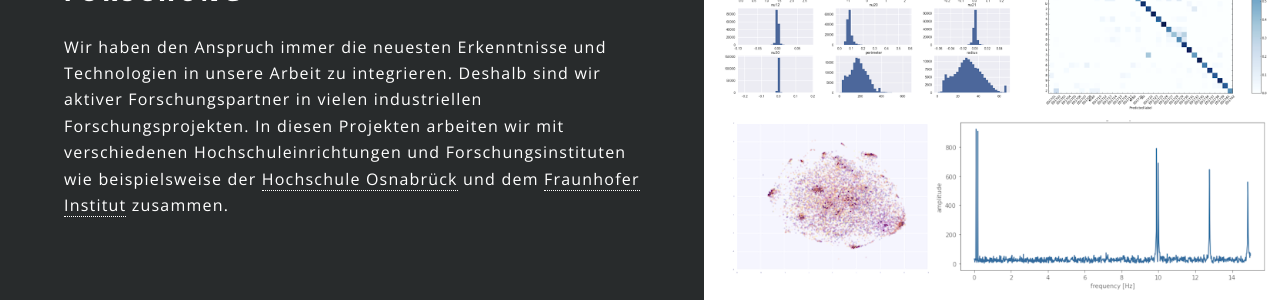
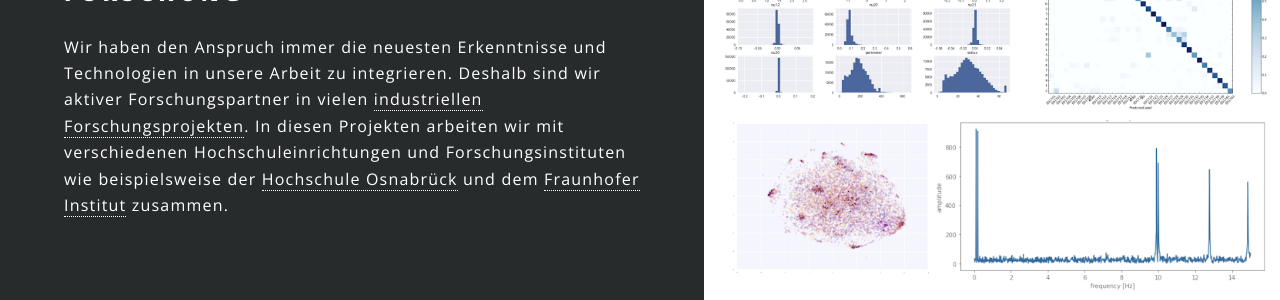
Before and after one commit to iotec-gmbh/iotec-gmbh.github.io, a Jekyll site: the page built from index.html, in a window 1280 px wide and 900 px high, scrolled down 2309 px. Shown: the part 224-524 px from the top of the window. Built offline with Jekyll 4.4.1, drawn with Linux system fonts in a browser that asks for light colours; part of the change alters nothing that is shown.

```diff
--- a/_config.yml
+++ b/_config.yml
@@ -81,7 +81,7 @@ services:
     title: Forschung
     description: |
         Wir haben den Anspruch immer die neuesten Erkenntnisse und Technologien in unsere Arbeit zu integrieren.
-        Deshalb sind wir aktiver Forschungspartner in vielen industriellen Forschungsprojekten.
+        Deshalb sind wir aktiver Forschungspartner in vielen [industriellen Forschungsprojekten](12-research).
         In diesen Projekten arbeiten wir mit verschiedenen Hochschuleinrichtungen
         und Forschungsinstituten wie beispielsweise der [Hochschule Osnabrück](https://www.hs-osnabrueck.de/)
         und dem [Fraunhofer Institut](https://www.fraunhofer.de/) zusammen.
```
